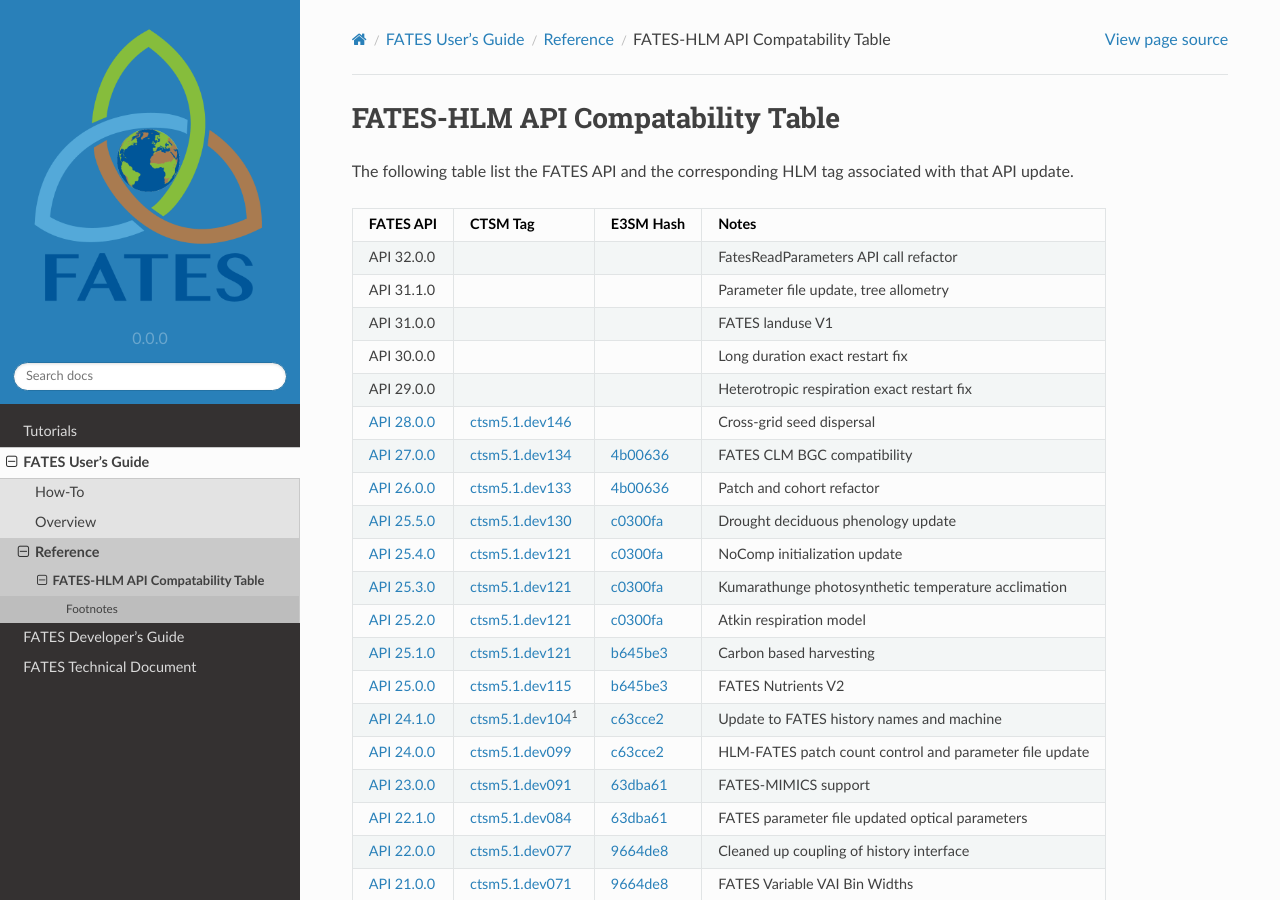
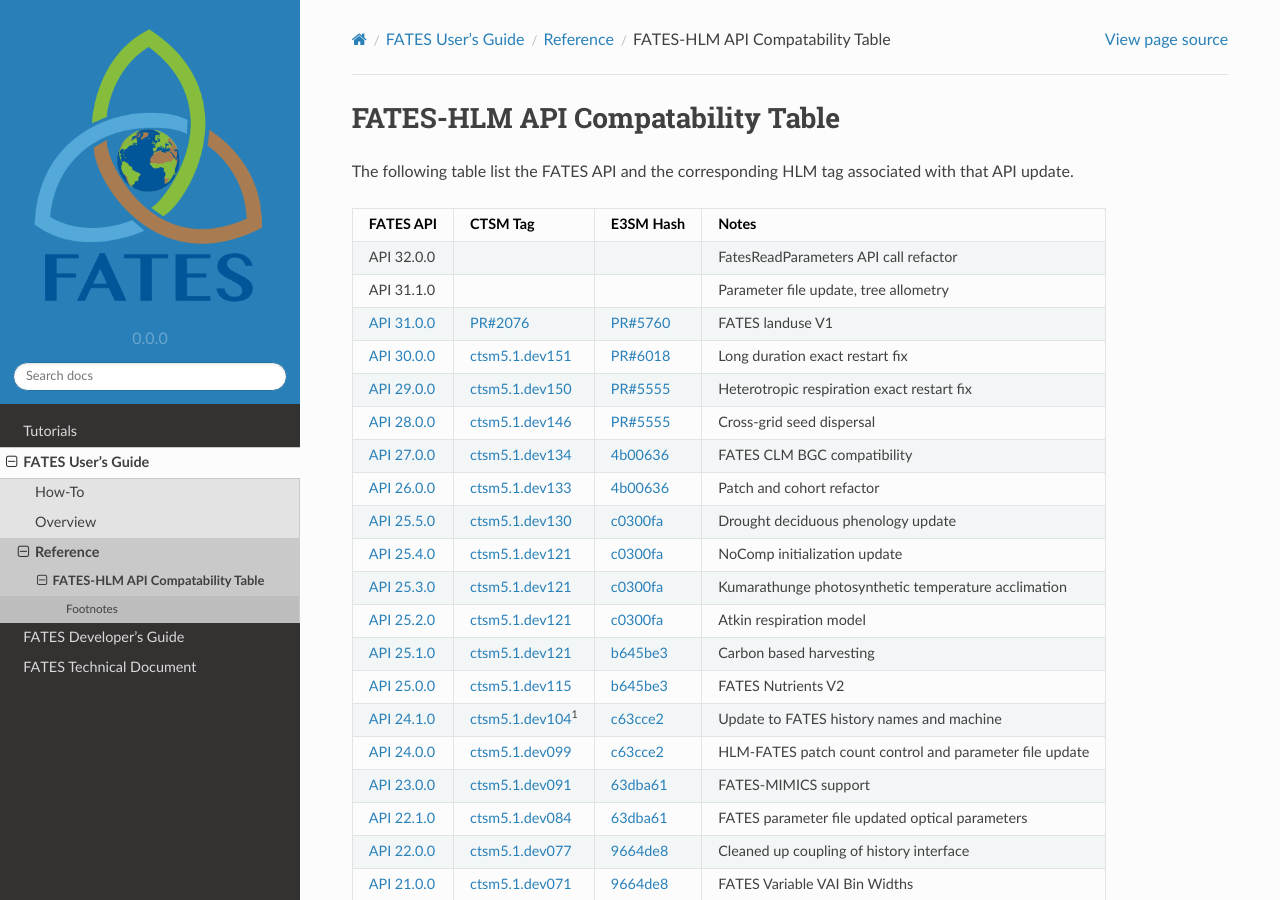
Before and after one commit to NGEET/fates-users-guide, a Sphinx documentation site: the page built from docs/source/user/Table-of-FATES-API-and-HLM-STATUS.md, in a window 1280 px wide and 900 px high. Built offline with Sphinx 7.4.7 and the Read the Docs theme 2.0.0, drawn with Linux system fonts in a browser that asks for light colours.

Commit message:
updating table with pull requests that are slated to be integrated

```diff
--- a/docs/source/user/Table-of-FATES-API-and-HLM-STATUS.md
+++ b/docs/source/user/Table-of-FATES-API-and-HLM-STATUS.md
@@ -6,10 +6,10 @@ The following table list the FATES API and the corresponding HLM tag associated
 | ----------- | -------- | --------- | ----- |
 | API 32.0.0 | | | FatesReadParameters API call refactor |
 | API 31.1.0 | | | Parameter file update, tree allometry |
-| API 31.0.0 | | | FATES landuse V1 |
-| API 30.0.0 | | | Long duration exact restart fix |
-| API 29.0.0 | | | Heterotropic respiration exact restart fix |
-| [API 28.0.0](https://github.com/NGEET/fates/releases/tag/sci.1.68.0_api.28.0.0) | [ctsm5.1.dev146](https://github.com/ESCOMP/CTSM/releases/tag/ctsm5.1.dev146) | | Cross-grid seed dispersal |
+| [API 31.0.0](https://github.com/NGEET/fates/pull/1040) | [PR#2076](https://github.com/ESCOMP/CTSM/pull/2076) | [PR#5760](https://github.com/E3SM-Project/E3SM/pull/5760) | FATES landuse V1 |
+| [API 30.0.0](https://github.com/NGEET/fates/releases/tag/sci.1.68.2_api.30.0.0) | [ctsm5.1.dev151](https://github.com/ESCOMP/CTSM/releases/tag/ctsm5.1.dev151) | [PR#6018](https://github.com/E3SM-Project/E3SM/pull/6018) | Long duration exact restart fix |
+| [API 29.0.0](https://github.com/NGEET/fates/releases/tag/sci.1.68.1_api.29.0.0) | [ctsm5.1.dev150](https://github.com/ESCOMP/CTSM/releases/tag/ctsm5.1.dev150) | [PR#5555](https://github.com/E3SM-Project/E3SM/pull/5555) | Heterotropic respiration exact restart fix |
+| [API 28.0.0](https://github.com/NGEET/fates/releases/tag/sci.1.68.0_api.28.0.0) | [ctsm5.1.dev146](https://github.com/ESCOMP/CTSM/releases/tag/ctsm5.1.dev146) | [PR#5555](https://github.com/E3SM-Project/E3SM/pull/5555) | Cross-grid seed dispersal |
 | [API 27.0.0](https://github.com/NGEET/fates/releases/tag/sci.1.67.1_api.27.0.0) | [ctsm5.1.dev134](https://github.com/ESCOMP/CTSM/releases/tag/ctsm5.1.dev134) | [4b00636](https://github.com/E3SM-Project/E3SM/commit/4b0063682c2f61eebb5eb8c7d99d13926532caff) | FATES CLM BGC compatibility |
 | [API 26.0.0](https://github.com/NGEET/fates/releases/tag/sci.1.67.1_api.26.0.0) | [ctsm5.1.dev133](https://github.com/ESCOMP/CTSM/releases/tag/ctsm5.1.dev133) | [4b00636](https://github.com/E3SM-Project/E3SM/commit/4b0063682c2f61eebb5eb8c7d99d13926532caff) | Patch and cohort refactor |
 | [API 25.5.0](https://github.com/NGEET/fates/releases/tag/sci.1.66.0_api.25.5.0) | [ctsm5.1.dev130](https://github.com/ESCOMP/CTSM/releases/tag/ctsm5.1.dev130) | [c0300fa](https://github.com/E3SM-Project/E3SM/commit/c0300fa61e40d7130ee3a16dbdd2a36efed34705) | Drought deciduous phenology update |
```
